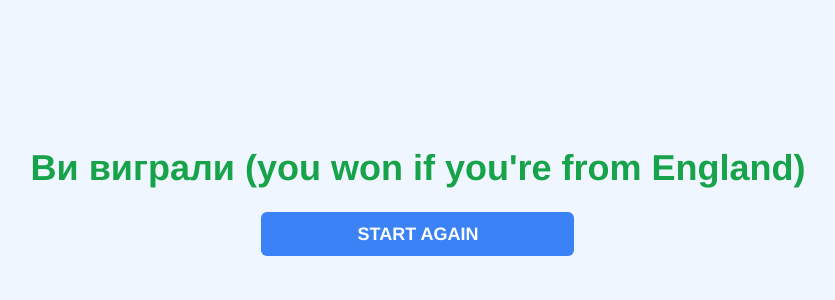
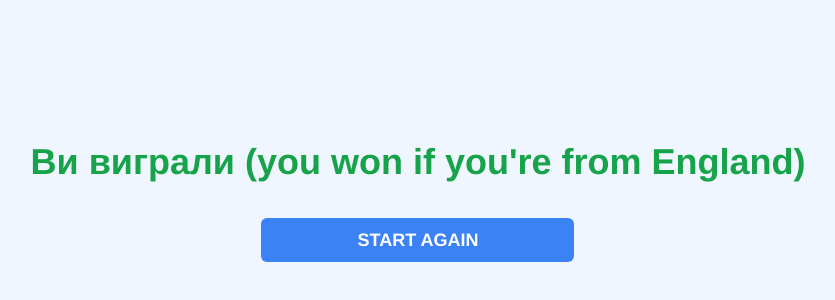
Before and after one commit to X0lotl/game, a Next.js app: page /success in a window 1280 px wide. Shown: the part 198-498 px from the top of the page, without its empty margins (222-1057 px from the left). Built offline with nearby package versions, Linux system fonts and the light colour scheme.

Commit message:
feat: add end page

```diff
--- a/src/app/in-progress/page.tsx
+++ b/src/app/in-progress/page.tsx
@@ -6,6 +6,7 @@ import { Step } from '@/types/config.typedefs';
 import { FC, useCallback, useEffect, useState } from 'react';
 import Button from '@/frontend/ui/Button/Button';
 import { ROUTES } from '@/constants/routes';
+import { redirect } from 'next/dist/server/api-utils';
 // import { redirect } from 'next/dist/client/components/redirect';
 
 const InProgressPage: FC = () => {
@@ -15,6 +16,10 @@ const InProgressPage: FC = () => {
   const [isLooping, setIsLooping] = useState(false);
 
   useEffect(() => {
+    if (currentStep.end) {
+      location.replace("/success");
+    }
+
     if (!currentStep || currentStep.fatal) {
       setIsLooping(false);
     } else {
--- a/src/app/success/page.tsx
+++ b/src/app/success/page.tsx
@@ -1,3 +1,4 @@
+'use client';
 import Link from 'next/link';
 import { ROUTES } from '@/constants/routes';
 
@@ -7,11 +8,11 @@ const SuccessPage = () => {
       <span className='text-4xl font-bold text-green-600'>
         Ви виграли (you won if you&apos;re from England)
       </span>
-      <Link className='px-24 py-2 text-lg uppercase font-bold bg-blue-500 text-white rounded-md hover:bg-blue-700' href={ROUTES.inProgress}>
+
+      <Link className='px-24 py-2 mt-3 text-lg uppercase font-bold bg-blue-500 text-white rounded-md hover:bg-blue-700' href={ROUTES.inProgress}>
         Start again
       </Link>
     </div>
-  )
-}
+)};
 
 export default SuccessPage;
--- a/src/types/config.typedefs.ts
+++ b/src/types/config.typedefs.ts
@@ -8,4 +8,5 @@ export interface Step {
   nextStepId?: number;
   leftStepId?: number;
   rightStepId?: number;
+  end?: boolean;
 }
```
